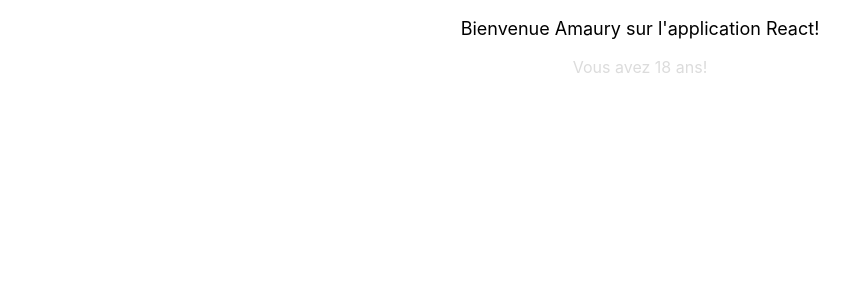
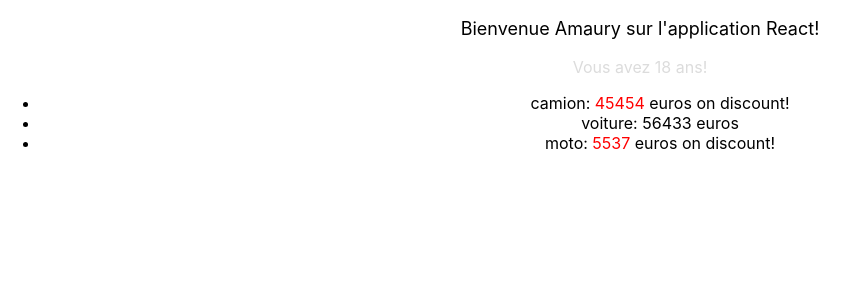
Before and after one commit to phil-form/TbReact, a React (Create React App) app in the folder src/exercice/Amaury/: page / in a window 1280 px wide. Shown: the top 300 px of the page, without its empty margins (0-858 px from the left). Built offline with nearby package versions, Linux system fonts and the light colour scheme.

Commit message:
exo list

```diff
--- a/src/exercice/Amaury/src/App.js
+++ b/src/exercice/Amaury/src/App.js
@@ -1,11 +1,20 @@
 import logo from './logo.svg';
 import './App.css';
 import Welcome from './components/welcome/welcome';
+import List from './components/list/list';
+
+
+const products = [
+  {name: 'camion', price: 45454, discount: true},
+  {name: 'voiture', price: 56433, discount: false},
+  {name: 'moto', price: 5537, discount: true}
+]
 
 function App() {
   return (
     <div className="App">
       <Welcome name='Amaury' age={18} />
+      <List products={products} />
     </div>
   );
 }
--- /dev/null
+++ b/src/exercice/Amaury/src/components/list/list.jsx
@@ -0,0 +1,21 @@
+
+
+const List = ({products}) => {
+
+    const listItems = products.map(
+        product =>
+            <li key={product.id}>
+                {product.name}: <span style={product.discount ? {color: 'red'} : {color: 'black'}}>{product.price}</span> euros {product.discount ? 'on discount!' : ''}
+            </li>
+    );
+
+    return (
+        <>
+            <ul>
+                {listItems}
+            </ul>
+        </>
+    );
+};
+
+export default List;
--- a/src/exercice/Amaury/src/components/welcome/welcome.jsx
+++ b/src/exercice/Amaury/src/components/welcome/welcome.jsx
@@ -10,7 +10,7 @@
             <p className={style.age}>Vous avez {props.age} ans!</p>
         </>
     );
-}
+};
 
 Welcome.propTypes = {
     name: PropTypes.string.isRequired,
```
